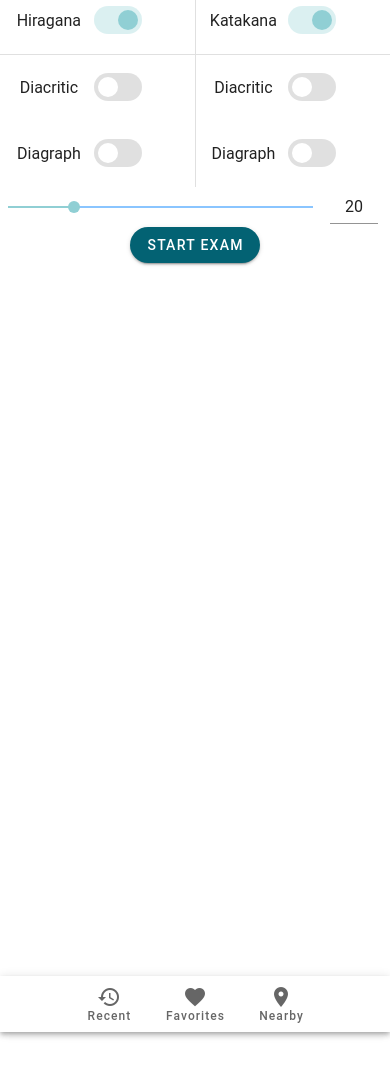
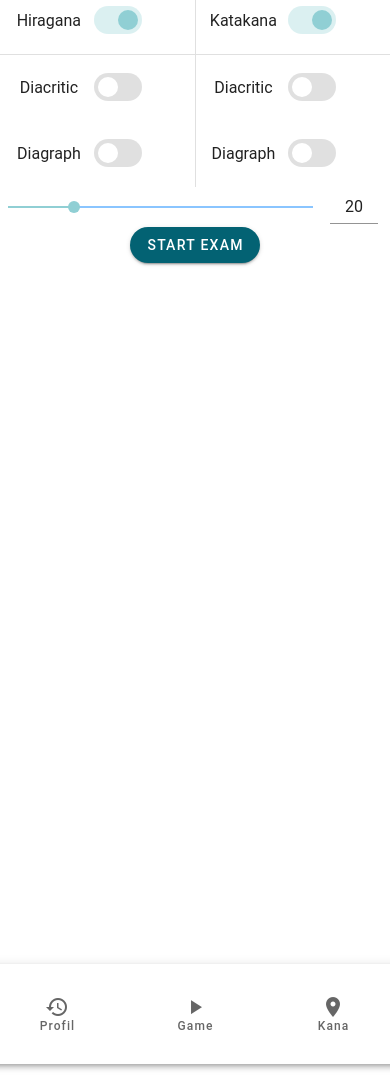
Before and after one commit to tomctr/KanaGames, a Vue app: page / in a window 390 px wide. Before the commit the page ends 1032 px from the top, so only its background shows below. Built offline with nearby package versions, Linux system fonts and the light colour scheme.

Commit message:
change mobile navbar desgin

```diff
--- a/src/App.vue
+++ b/src/App.vue
@@ -1,13 +1,14 @@
 <template>
   <v-app>
     <v-container fluid class="fill-height app-background pa-0">
-      <Navbar v-on:select-game="selectGame" v-if="$vuetify.breakpoint.lg"/>
+      <Navbar v-on:select-game="selectGame" v-if="$vuetify.breakpoint.lg" />
       <v-content class="fill-height">
         <Game :typegame="typegame" />
       </v-content>
     </v-container>
-          <MobileNavbar/>
-
+    <v-row justify="center">
+    <MobileNavbar />
+    </v-row>
   </v-app>
 </template>
 
--- a/src/components/MobileNavbar.vue
+++ b/src/components/MobileNavbar.vue
@@ -1,19 +1,22 @@
 <template>
   <v-bottom-navigation
-    v-model="bottomNav"
+  height="100px"
+  class="mb-5"
+  width="700"
+  grow="true"
   >
     <v-btn value="recent">
-      <span>Recent</span>
+      <span>Profil</span>
       <v-icon>mdi-history</v-icon>
     </v-btn>
 
     <v-btn value="favorites">
-      <span>Favorites</span>
-      <v-icon>mdi-heart</v-icon>
+      <span>Game</span>
+      <v-icon>mdi-play</v-icon>
     </v-btn>
 
     <v-btn value="nearby">
-      <span>Nearby</span>
+      <span>Kana</span>
       <v-icon>mdi-map-marker</v-icon>
     </v-btn>
   </v-bottom-navigation>
```
